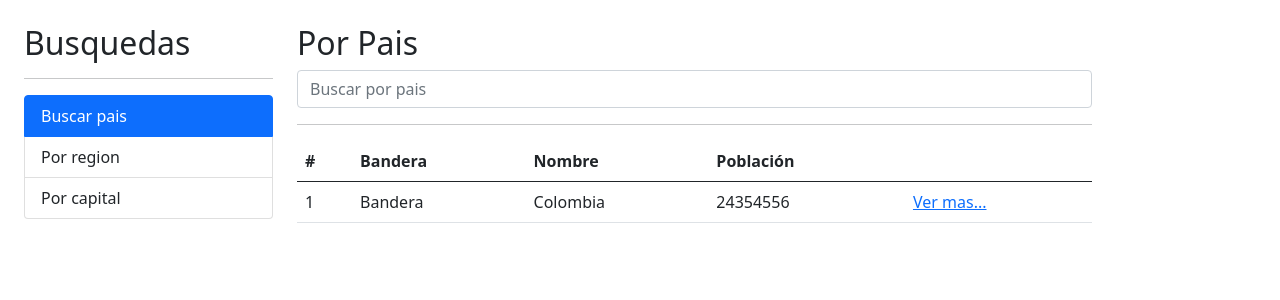
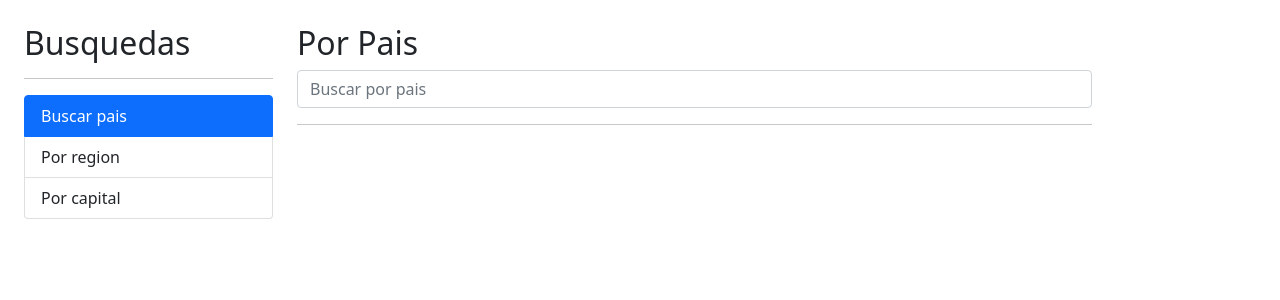
Before and after one commit to AndresFelipePadillaHurtado/AngularBasic03, an Angular app: page / in a window 1280 px wide. Shown: the top 300 px of the page. Built offline with nearby package versions, Linux system fonts and the light colour scheme.

Commit message:
Llenar la tabla de paises

```diff
--- a/src/app/pais/pages/por-pais/por-pais.component.html
+++ b/src/app/pais/pages/por-pais/por-pais.component.html
@@ -16,7 +16,7 @@
   No se encontro ningun resultado con el termino {{termino}}
 </div>
 
-<div class="row" *ngIf="!hayError">
+<div class="row" *ngIf="paises.length > 0">
   <div class="col">
     <table class="table table-hover">
       <thead>
@@ -29,12 +29,12 @@
         </tr>
       </thead>
       <tbody>
-        <tr>
-          <td>1</td>
-          <td>Bandera</td>
-          <td>Colombia</td>
-          <td>24354556</td>
-          <td><a href="/pais/col">Ver mas...</a></td>
+        <tr  *ngFor="let pais of paises; let i = index">
+          <td>{{i+1}}</td>
+          <td><img [src]="pais.flag" [alt]="pais.name" class="small-flag"></td>
+          <td>{{pais.name}}</td>
+          <td>{{pais.population | number}}</td>
+          <td><a [routerLink]="['pais', pais.alpha2Code]" >Ver mas...</a></td>
         </tr>
       </tbody>
     </table>
--- a/src/app/pais/pages/por-pais/por-pais.component.ts
+++ b/src/app/pais/pages/por-pais/por-pais.component.ts
@@ -2,27 +2,34 @@ import { Component} from '@angular/core';
 
 // Services
 import { PaisService } from '../../services/pais.service';
+import { Country } from '../../interfaces/pais.interfaces';
 
 @Component({
   selector: 'app-por-pais',
   templateUrl: './por-pais.component.html',
   styles: [
+    `a{
+      cursor:pointer;
+    }`
   ]
 })
 export class PorPaisComponent  {
 
   termino: string = '';
   hayError: boolean = false;
+  paises: Country[] = [];
   // Consumir el servicio
-  constructor(private paisService:PaisService) { }
+  constructor(private paisService: PaisService) { }
 
-  buscar(){
+  buscar(): void {
     this.hayError = false;
     this.paisService.buscarPais(this.termino)
-    .subscribe( (resp) => { // Respuesta correcta
-        console.log( resp );
-    }, (err) =>{ // Respuesta error
+    .subscribe( (paises) => { // Respuesta correcta
+        this.paises = paises;
+       // console.log( paises );
+    }, (err) => { // Respuesta error
       this.hayError = true;
+      this.paises = [];
     });
   }
 
--- a/src/app/pais/pais.module.ts
+++ b/src/app/pais/pais.module.ts
@@ -7,6 +7,7 @@ import { PorCapitalComponent } from './pages/por-capital/por-capital.component';
 import { PorPaisComponent } from './pages/por-pais/por-pais.component';
 import { PorRegionComponent } from './pages/por-region/por-region.component';
 import { VerPaisComponent } from './pages/ver-pais/ver-pais.component';
+import { RouterModule } from '@angular/router';
 
 
 
@@ -25,7 +26,8 @@ import { VerPaisComponent } from './pages/ver-pais/ver-pais.component';
   ],
   imports: [
     CommonModule,
-    FormsModule // Para el uso de formularios
+    FormsModule, // Para el uso de formularios
+    RouterModule // Habilitar el uso de las rutas
   ]
 })
 export class PaisModule { }
--- a/src/app/pais/services/pais.service.ts
+++ b/src/app/pais/services/pais.service.ts
@@ -1,6 +1,7 @@
 import { HttpClient } from '@angular/common/http';
 import { Injectable } from '@angular/core';
 import { Observable } from 'rxjs';
+import { Country } from '../interfaces/pais.interfaces';
 
 @Injectable({
   providedIn: 'root'
@@ -12,10 +13,10 @@ export class PaisService {
   // Hay que inyectar el servicio del http
   constructor( private http: HttpClient ) { }
 
-  buscarPais(termino:string): Observable<any>{
+  buscarPais(termino:string): Observable<Country[]> {
     const url = `${ this.apiUrl}/name/${termino}`;
     console.log(url);
-    return this.http.get(url)
+    return this.http.get<Country[]>(url)
   }
 
 }
--- a/src/styles.css
+++ b/src/styles.css
@@ -1 +1,3 @@
-/* You can add global styles to this file, and also import other style files */
+.small-flag{
+  width: 50px;
+}
```
Also changed, not shown: src/app/pais/interfaces/pais.interfaces.ts (added, +59 -0 lines).
